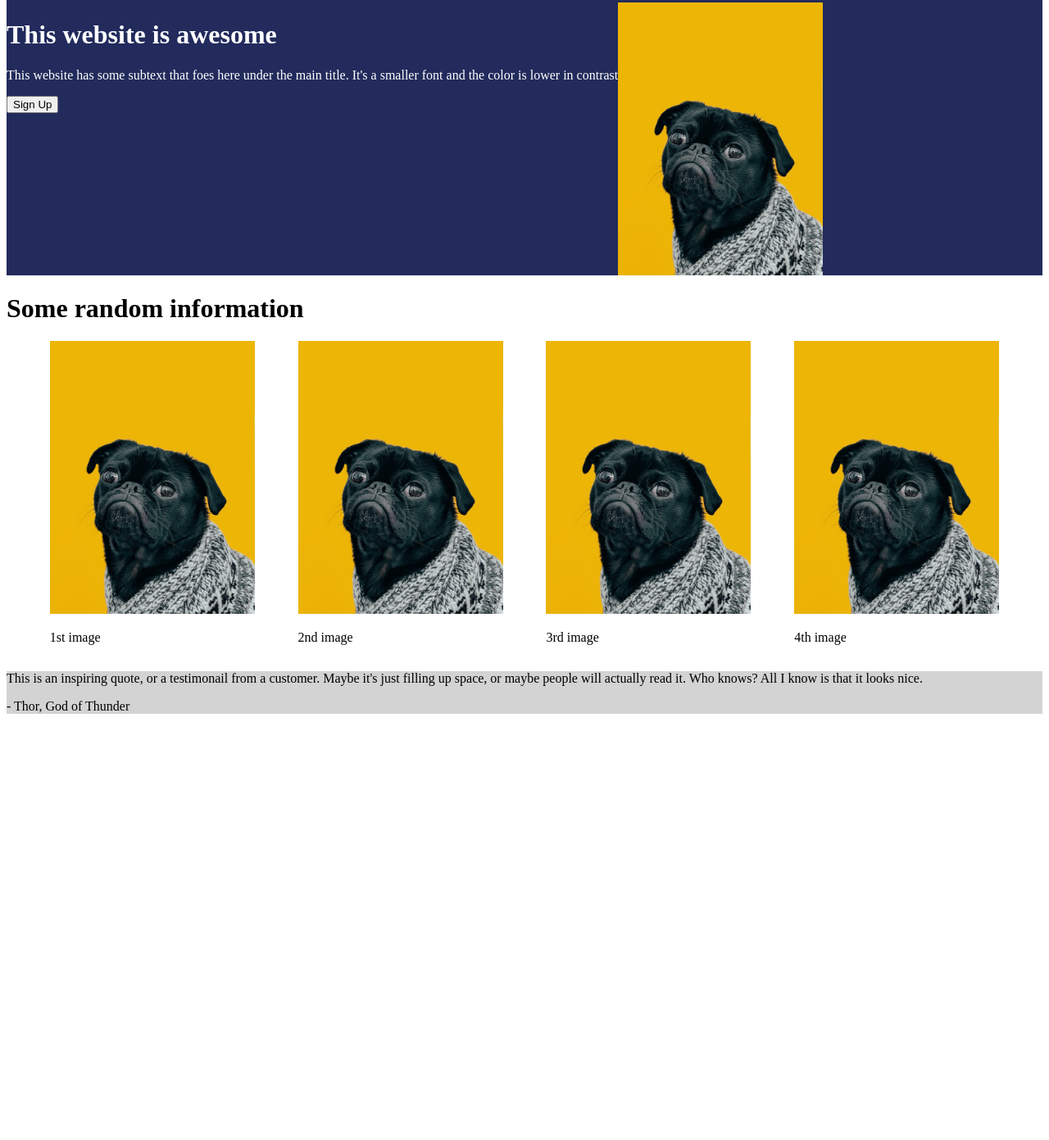
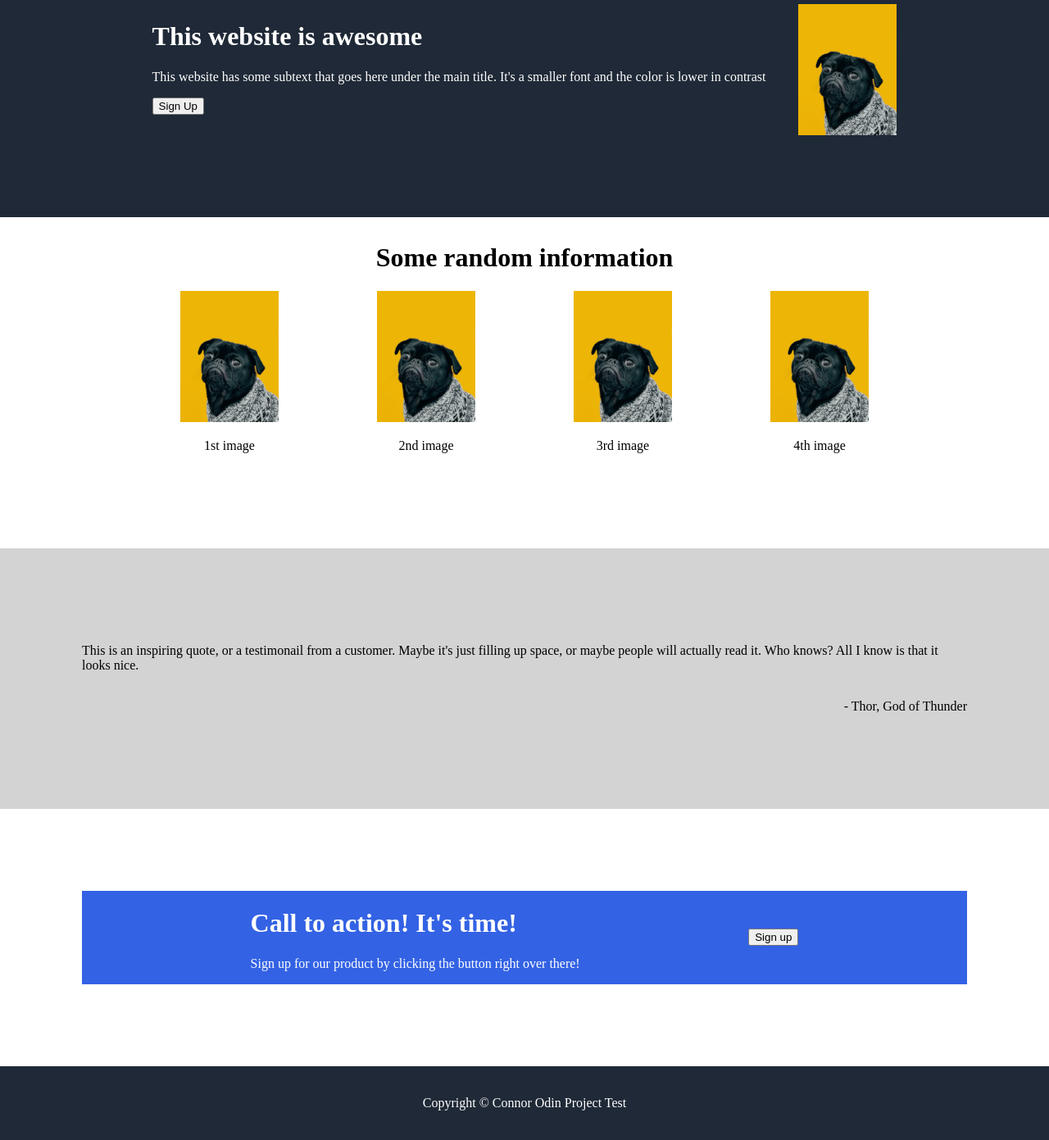
Before and after one commit to CxGainz/Odin-Landing-Page, a plain HTML site: page index.html in a window 1280 px wide. Shown: the part 55-1446 px from the top of the page at 82% size. Before the commit the page ends 950 px from the top, so only its background shows below. Drawn offline with Linux system fonts and the light colour scheme.

Commit message:
second and final commit.

```diff
--- a/index.html
+++ b/index.html
@@ -18,8 +18,8 @@
         </ul>
         <div class="header-flex">
             <div class="header-text">
-                <h1>This website is awesome</h1>
-                <p>This website has some subtext that foes here under the main title. It's a smaller font and the color is lower in contrast</p>
+                <h1 class="main-header">This website is awesome</h1>
+                <p>This website has some subtext that goes here under the main title. It's a smaller font and the color is lower in contrast</p>
                 <button>Sign Up</button>
             </div>
             <img src="./img/dog.jpg" alt="Picture of dog">
@@ -27,7 +27,7 @@
     </div>
 
     <div class="middle">
-        <h1>Some random information</h1>
+        <h1 class="middle-header">Some random information</h1>
         <div class="middle-imgs">
             <div class="firstimg">
                 <img src="./img/dog.jpg" alt="Picture of dog">
@@ -53,7 +53,20 @@
             <p>This is an inspiring quote, or a testimonail from a customer. Maybe it's just filling up space, or maybe people will actually read it.
                 Who knows? All I know is that it looks nice.
             </p>
-            <p>- Thor, God of Thunder</p>
+            <p id="thor">- Thor, God of Thunder</p>
+        </div>
+
+        <div class="signup-box">
+            <div class="signup-text">
+                <h1>Call to action! It's time!</h1>
+                <p>Sign up for our product by clicking the button right over there!</p>
+            </div>
+
+            <button>Sign up</button>
+        </div>
+
+        <div class="footer">
+            <p>Copyright &copy Connor Odin Project Test</p>
         </div>
     </div>
 
--- a/styles.css
+++ b/styles.css
@@ -1,17 +1,25 @@
 body {
     display: flex;
     flex-direction: column;
+    padding: 0px;
+    margin: 0px;
+}
+
+.header, .middle{
+    padding: 100px;
+    padding-top: 10px;
 }
 
 ul {
     display: flex;
     list-style-type: none;
     gap: 12px;
+    padding-inline-start: 0px;
 }
 
 img {
     height:auto;
-    width: 250px;
+    width: 120px;
 }
 
 .first-header {
@@ -20,13 +28,15 @@ img {
 
 .header {
     display: flex;
-    background-color: rgb(34, 43, 92);
+    background-color: #1f2937;
     flex-direction: column;
     color:white;
 }
 
 .header-flex {
     display: flex;
+    gap: 40px;
+    justify-content: center;
 }
 
 .middle-imgs {
@@ -37,6 +47,37 @@ img {
 .bottom-quote {
     background-color: lightgrey;
 }
-/*
-can div(group last 3 sections in the bottom class). looks like a footer and a blue box with text/sign up button. then focus on margins/padding of whole page.
-*/
+#thor {
+    margin-left: auto;
+}
+
+.middle{
+    text-align: center;
+}
+
+.bottom-quote {
+    display: flex;
+    padding: 100px;
+    flex-direction: column;
+}
+
+.signup-box {
+    display: flex;
+    background-color: rgb(51, 98, 228);
+    color: white;
+    margin: 100px;
+    justify-content: center;
+    justify-content: space-evenly;
+    align-items: center;
+}
+
+.signup-box button  {
+    max-height: 30px ;
+}
+
+.footer {
+    background-color: #1f2937;
+    color: white;
+    text-align: center;
+    padding: 20px 0px;
+}
```
